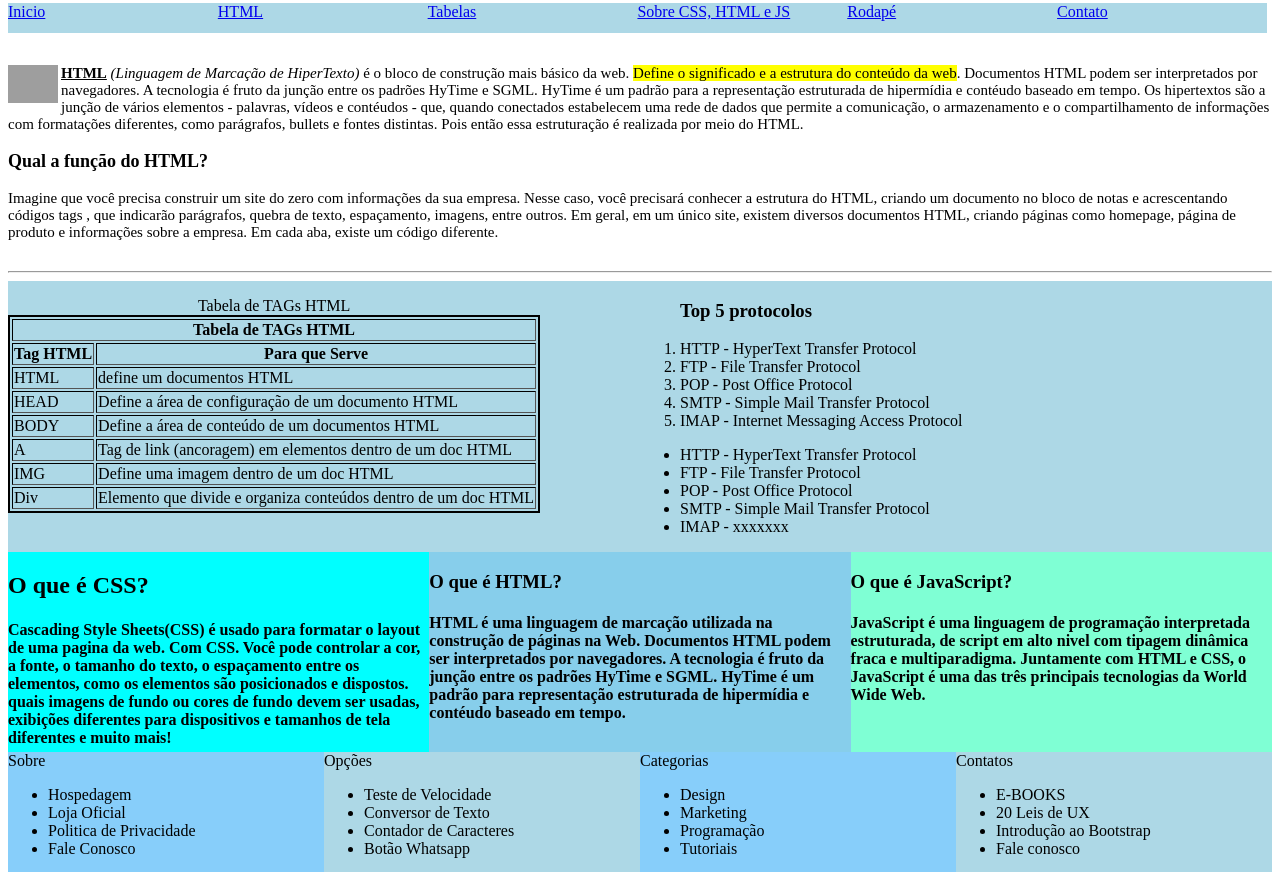
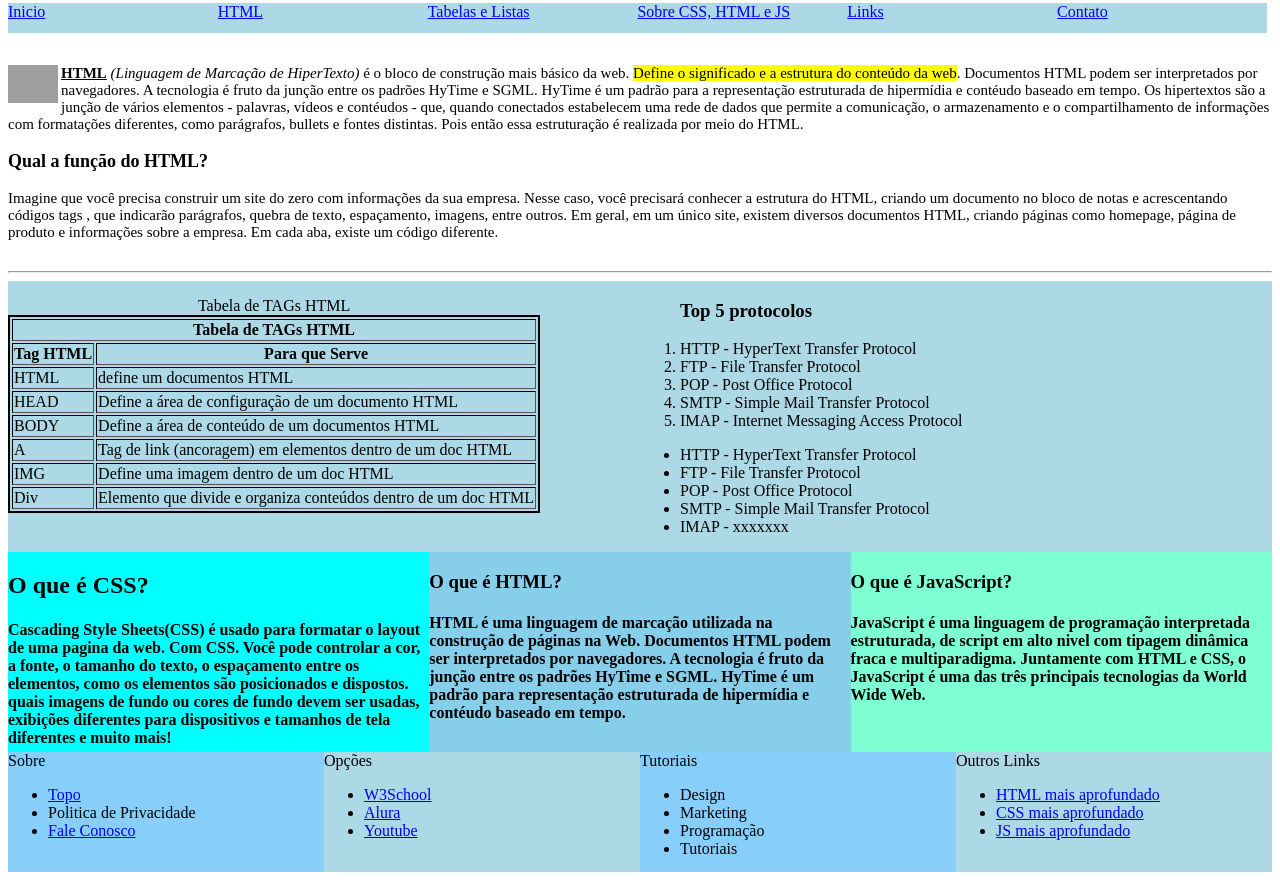
Before and after one commit to natan-ayres/aplicacoes, a plain HTML site: page index.html in a window 1280 px wide. Shown: the part 323-1203 px from the top of the page. Drawn offline with Linux system fonts and the light colour scheme; grey boxes are pictures that could not be loaded.

Commit message:
Update and rename pagina1.html to index.html

```diff
--- a/pagina1.html
+++ b/index.html
@@ -14,18 +14,18 @@
         <br>
           <section style="display: flex; height: 30px;">
             <section style="color: white; width: 16.6%; background-color:lightblue;">
-                <a href="#inicio">
+                <a href="index.html">
                     Inicio
                     </a>
             </section>
             <section style="color: white; width: 16.6%; background-color:lightblue;">
-            <a href="#html">
+                <a href="#html">
                 HTML
-            </a>
+                </a>
             </section>
             <section style="color: white; width: 16.6%; background-color:lightblue;">
                 <a href="#tabela">
-                    Tabelas
+                    Tabelas e Listas
                 </a>
             </section>
             <section style="color: white; width: 16.6%; background-color:lightblue;">
@@ -35,7 +35,7 @@
             </section>
             <section style="color: white; width: 16.6%; background-color:lightblue;">
                 <a href="#footer">
-                    Rodapé
+                    Links
                 </a>
             </section>
             <section style="color: white; width: 16.6%; background-color:lightblue;">
@@ -154,21 +154,39 @@
             <footer id="footer" style="display: flex; height: 120px;">
             <footer style="width: 25%; background-color:lightskyblue;">Sobre
                 <ul>
-                <li>Hospedagem</li>
-                <li>Loja Oficial</li>
+                <li>
+                    <a href="#inicio">
+                        Topo
+                    </a>
+                </li>
                 <li>Politica de Privacidade</li>
-                <li>Fale Conosco</li>
+                <li>
+                    <a href="contato.html">
+                        Fale Conosco
+                    </a>
+                </li>
                 </ul>
             </footer>
             <footer style="width: 25%; background-color:lightblue;">Opções
                 <ul>
-                <li>Teste de Velocidade</li>
-                <li>Conversor de Texto</li>
-                <li>Contador de Caracteres</li>
-                <li>Botão Whatsapp</li>
+                <li>
+                    <a href="http://w3school.com">
+                        W3School
+                    </a>
+                </li>
+                <li>
+                    <a href="https://www.alura.com.br">
+                        Alura
+                    </a>
+                </li>
+                <li>
+                    <a href="https://www.youtube.com/@profdanielbrandao">
+                        Youtube
+                    </a>
+                </li>
                 </ul>
             </footer>
-            <footer style="width: 25%; background-color:lightskyblue;">Categorias
+            <footer style="width: 25%; background-color:lightskyblue;">Tutoriais
                 <ul>
                 <li>Design</li>
                 <li>Marketing</li>
@@ -176,12 +194,23 @@
                 <li>Tutoriais</li>
                 </ul>
             </footer>
-            <footer style="width: 25%; background-color:lightblue;">Contatos
+            <footer style="width: 25%; background-color:lightblue;">Outros Links
                 <ul>
-                <li>E-BOOKS</li>
-                <li>20 Leis de UX</li>
-                <li>Introdução ao Bootstrap</li>
-                <li>Fale conosco</li>
+                <li>
+                    <a href="https://www.totvs.com/blog/developers/o-que-e-html/#:~:text=Sigla%20para%20HyperText%20Markup%20Language,vídeos%2C%20por%20meio%20dos%20hipertextos.">
+                        HTML mais aprofundado
+                    </a>
+                </li>
+                <li>
+                    <a href="https://www.totvs.com/blog/developers/o-que-e-css/">
+                        CSS mais aprofundado
+                    </a>
+                </li>
+                <li>
+                    <a href="https://www.totvs.com/blog/developers/o-que-e-javascript/">
+                        JS mais aprofundado
+                    </a>
+                </li>
                 </ul>
             </footer>
       </div>
```
